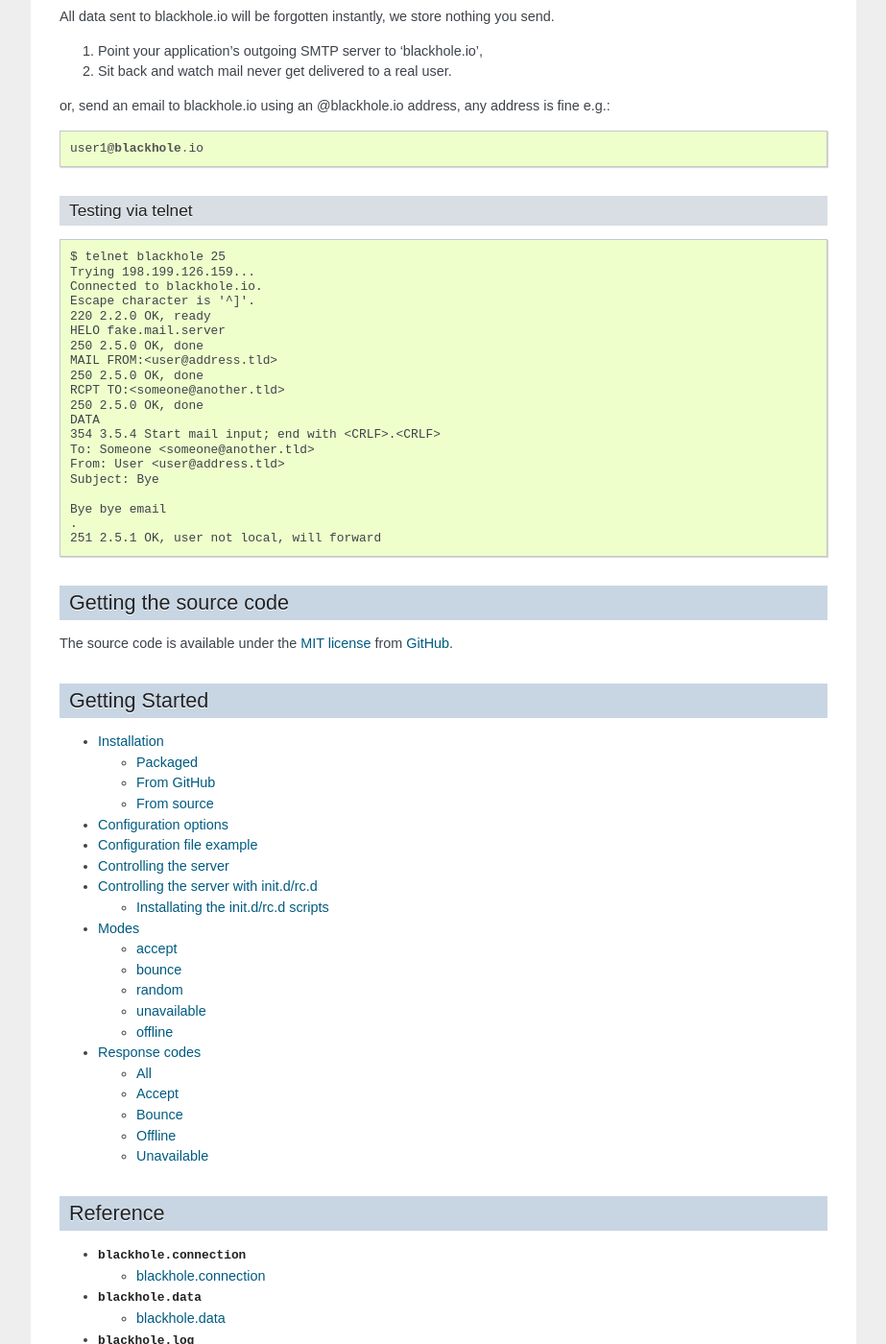
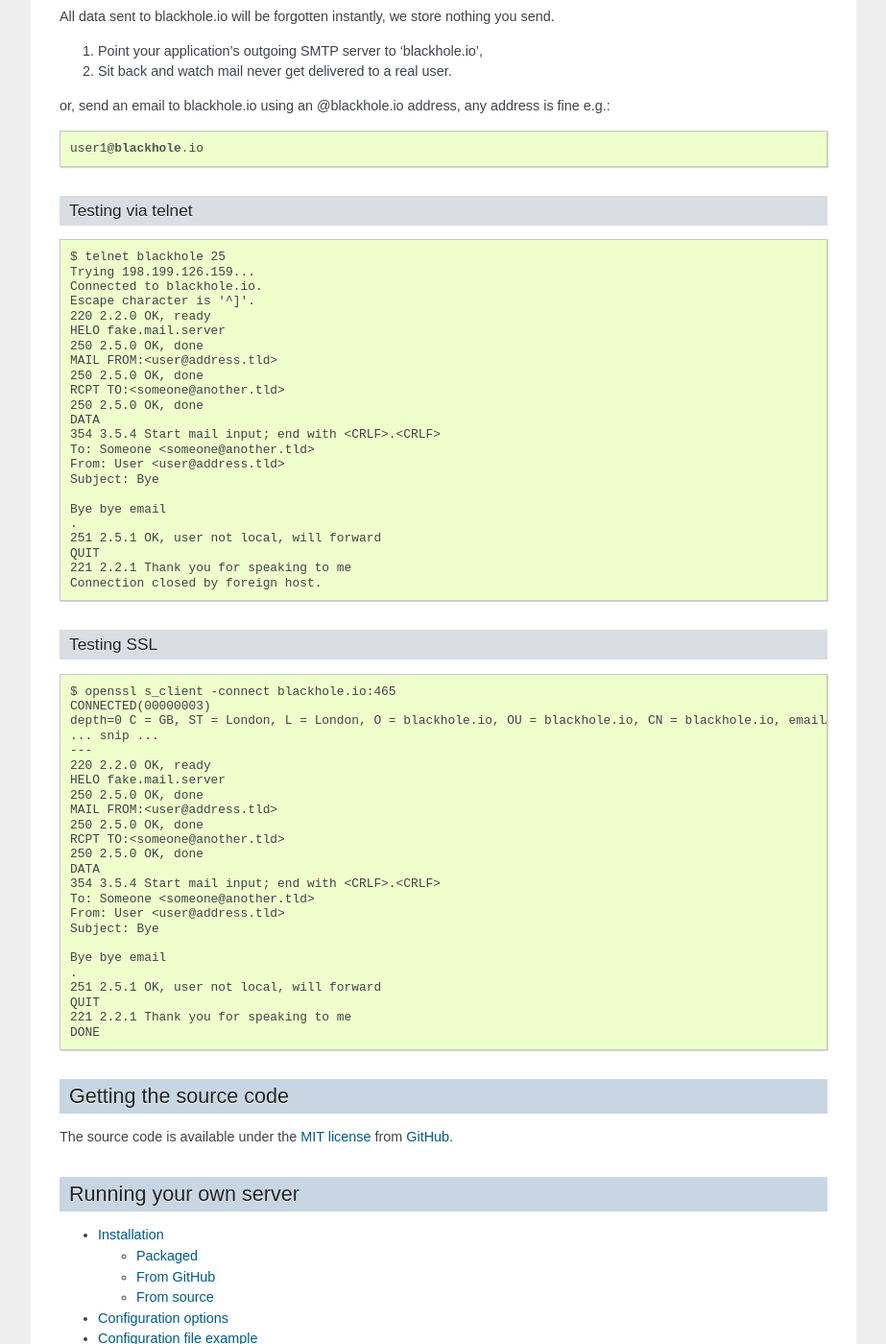
Before and after one commit to kura/blackhole, a Sphinx documentation site: the page built from docs/source/index.rst, in a window 1280 px wide and 1400 px high, scrolled down 529 px. Shown: the whole window at 96% size, without its empty margins (198-1121 px from the left). Built offline with Sphinx 7.4.7, drawn with Linux system fonts in a browser that asks for light colours; some of the changed text lies outside the part shown.

Commit message:
Added openssl s_client info

```diff
--- a/docs/source/index.rst
+++ b/docs/source/index.rst
@@ -62,6 +62,39 @@
     Bye bye email
     .
     251 2.5.1 OK, user not local, will forward
+    QUIT
+    221 2.2.1 Thank you for speaking to me
+    Connection closed by foreign host.
+
+Testing SSL
+-----------
+
+::
+
+    $ openssl s_client -connect blackhole.io:465
+    CONNECTED(00000003)
+    depth=0 C = GB, ST = London, L = London, O = blackhole.io, OU = blackhole.io, CN = blackhole.io, emailAddress = kura@blackhole.io
+    ... snip ...
+    ---
+    220 2.2.0 OK, ready
+    HELO fake.mail.server
+    250 2.5.0 OK, done
+    MAIL FROM:<user@address.tld>
+    250 2.5.0 OK, done
+    RCPT TO:<someone@another.tld>
+    250 2.5.0 OK, done
+    DATA
+    354 3.5.4 Start mail input; end with <CRLF>.<CRLF>
+    To: Someone <someone@another.tld>
+    From: User <user@address.tld>
+    Subject: Bye
+
+    Bye bye email
+    .
+    251 2.5.1 OK, user not local, will forward
+    QUIT
+    221 2.2.1 Thank you for speaking to me
+    DONE
 
 Getting the source code
 =======================
@@ -71,8 +104,8 @@
 .. _MIT License: https://github.com/kura/blackhole/blob/master/LICENSE
 .. _GitHub: https://github.com/kura/blackhole/
 
-Getting Started
-===============
+Running your own server
+=======================
 
 .. toctree::
     :maxdepth: 2
```
